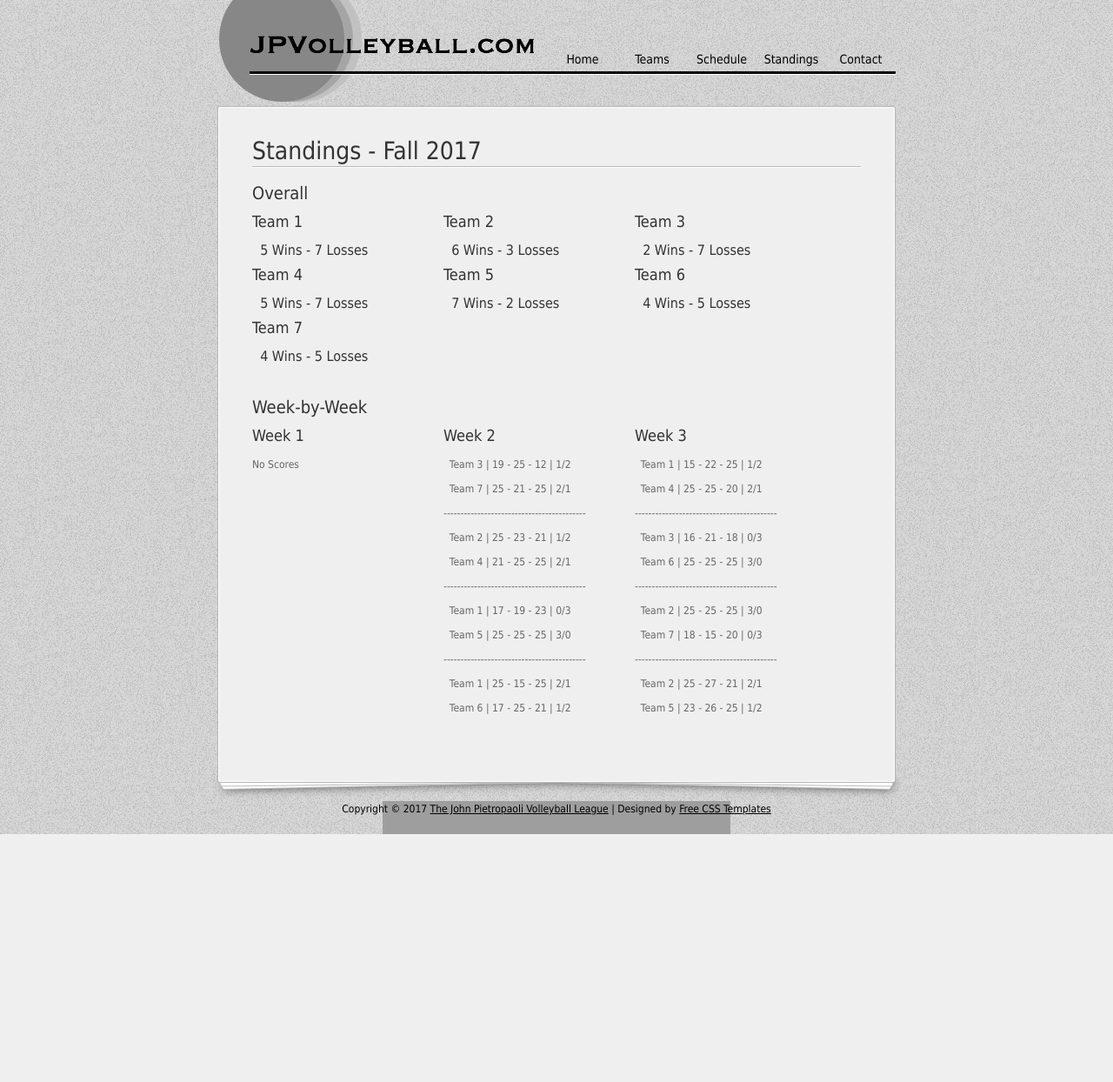
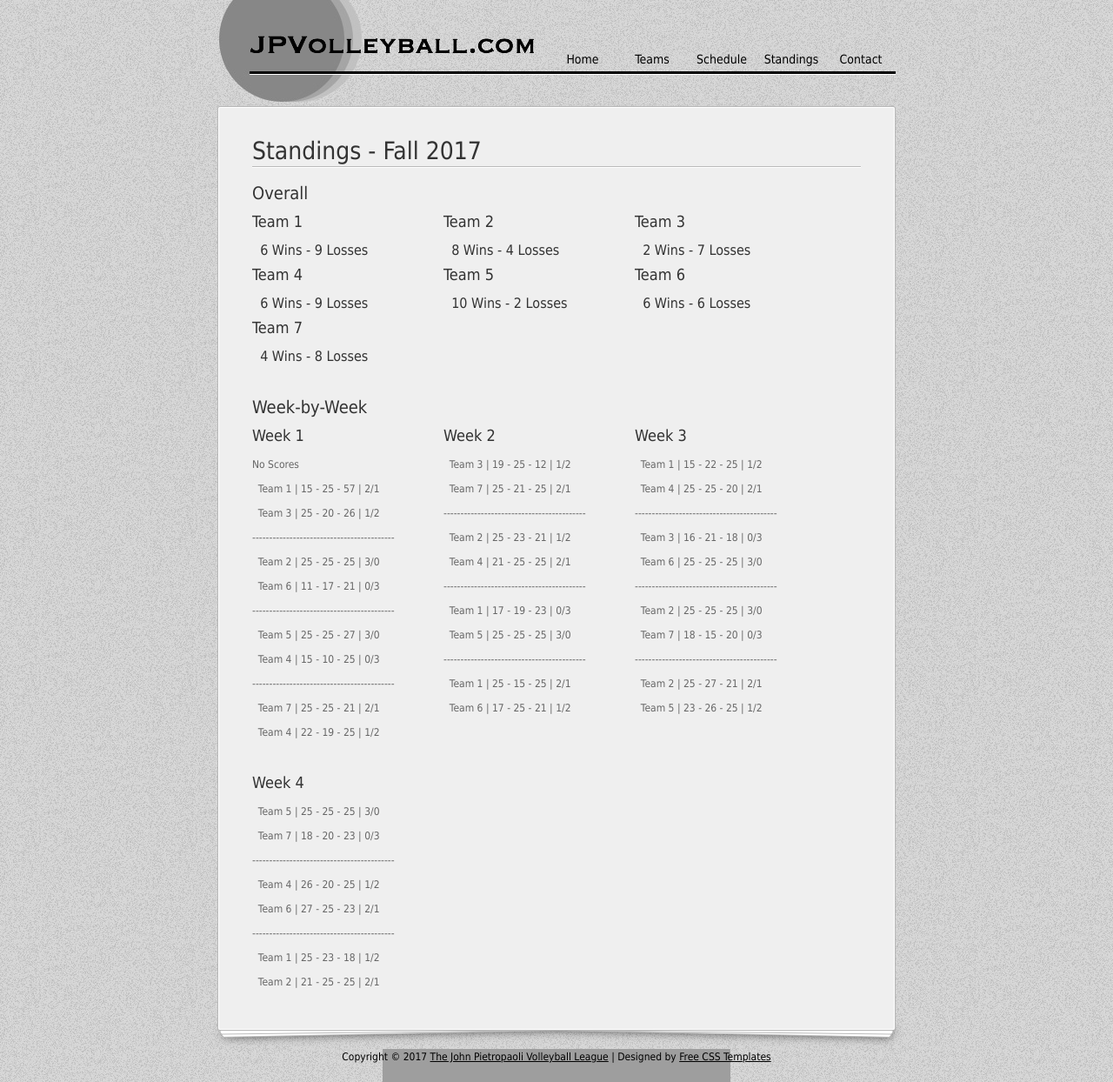
Before and after one commit to PyDrew/jpvolleyball, a Flask app: page /standings in a window 1280 px wide. Shown: the whole page at 87% size. Before the commit the page ends 959 px from the top, so only its background shows below. Run offline with Flask 2, Linux system fonts and the light colour scheme; some libraries are stand-ins or nearby versions; grey boxes are pictures that could not be loaded.

Commit message:
Update standings for week 4

```diff
--- a/templates/standings.html
+++ b/templates/standings.html
@@ -5,11 +5,11 @@
           	<h3>Overall</h3>
             <div class="col_w220 float_l">
               <h4>Team 1</h4>
-              <h5>&nbsp;&nbsp;5 Wins - 7 Losses</h5>
+              <h5>&nbsp;&nbsp;6 Wins - 9 Losses</h5>
             </div>
             <div class="col_w220 float_l">
               <h4>Team 2</h4>
-              <h5>&nbsp;&nbsp;6 Wins - 3 Losses</h5>
+              <h5>&nbsp;&nbsp;8 Wins - 4 Losses</h5>
             </div>
             <div class="col_w220 float_l">
               <h4>Team 3</h4>
@@ -17,35 +17,36 @@
             </div>
             <div class="col_w220 float_l">
               <h4>Team 4</h4>
-              <h5>&nbsp;&nbsp;5 Wins - 7 Losses</h5>
+              <h5>&nbsp;&nbsp;6 Wins - 9 Losses</h5>
             </div>
             <div class="col_w220 float_l">
               <h4>Team 5</h4>
-              <h5>&nbsp;&nbsp;7 Wins - 2 Losses</h5>
+              <h5>&nbsp;&nbsp;10 Wins - 2 Losses</h5>
             </div>
             <div class="col_w220 float_l">
               <h4>Team 6</h4>
-              <h5>&nbsp;&nbsp;4 Wins - 5 Losses</h5>
+              <h5>&nbsp;&nbsp;6 Wins - 6 Losses</h5>
             </div>
             <div class="col_w220 float_l">
                 <h4>Team 7</h4>
-              <h5>&nbsp;&nbsp;4 Wins - 5 Losses</h5>
+              <h5>&nbsp;&nbsp;4 Wins - 8 Losses</h5>
               </div>
             <div class="cleaner h30"></div>
           <h3>Week-by-Week</h3>
             <div class="col_w220 float_l">
             <h4>Week 1</h4>
               <p>No Scores</p>
-              <!--
-              <p>&nbsp;&nbsp;Team 1&nbsp;|&nbsp;27 - 25 - 21&nbsp;|&nbsp;2/1</p>
-              <p>&nbsp;&nbsp;Team 2&nbsp;|&nbsp;25 - 16 - 25&nbsp;|&nbsp;1/2</p>
+              <p>&nbsp;&nbsp;Team 1&nbsp;|&nbsp;15 - 25 - 57&nbsp;|&nbsp;2/1</p>
+              <p>&nbsp;&nbsp;Team 3&nbsp;|&nbsp;25 - 20 - 26&nbsp;|&nbsp;1/2</p>
               <p>------------------------------------------</p>
-              <p>&nbsp;&nbsp;Team 1&nbsp;|&nbsp;20 - 25 - 24&nbsp;|&nbsp;1/2</p>
-              <p>&nbsp;&nbsp;Team 5&nbsp;|&nbsp;25 - 15 - 26&nbsp;|&nbsp;2/1</p>
+              <p>&nbsp;&nbsp;Team 2&nbsp;|&nbsp;25 - 25 - 25&nbsp;|&nbsp;3/0</p>
+              <p>&nbsp;&nbsp;Team 6&nbsp;|&nbsp;11 - 17 - 21&nbsp;|&nbsp;0/3</p>
               <p>------------------------------------------</p>
-              <p>&nbsp;&nbsp;Team 3&nbsp;|&nbsp;25 - 17 - 20&nbsp;|&nbsp;1/2</p>
-              <p>&nbsp;&nbsp;Team 4&nbsp;|&nbsp;20 - 25 - 25&nbsp;|&nbsp;2/1</p>
-              -->
+              <p>&nbsp;&nbsp;Team 5&nbsp;|&nbsp;25 - 25 - 27&nbsp;|&nbsp;3/0</p>
+              <p>&nbsp;&nbsp;Team 4&nbsp;|&nbsp;15 - 10 - 25&nbsp;|&nbsp;0/3</p>
+              <p>------------------------------------------</p>
+              <p>&nbsp;&nbsp;Team 7&nbsp;|&nbsp;25 - 25 - 21&nbsp;|&nbsp;2/1</p>
+              <p>&nbsp;&nbsp;Team 4&nbsp;|&nbsp;22 - 19 - 25&nbsp;|&nbsp;1/2</p>
             </div>
             <div class="col_w220 float_l">
             <h4>Week 2</h4>
@@ -76,18 +77,18 @@
               <p>&nbsp;&nbsp;Team 5&nbsp;|&nbsp;23 - 26 - 25&nbsp;|&nbsp;1/2</p>
           </div>
           <div class="cleaner h30"></div>
-          <!--
           <div class="col_w220 float_l">
               <h4>Week 4</h4>
-              <p>&nbsp;&nbsp;Team 4&nbsp;|&nbsp;27 - 24 - 25&nbsp;|&nbsp;2/1</p>
-              <p>&nbsp;&nbsp;Team 5&nbsp;|&nbsp;26 - 26 - 13&nbsp;|&nbsp;1/2</p>
+              <p>&nbsp;&nbsp;Team 5&nbsp;|&nbsp;25 - 25 - 25&nbsp;|&nbsp;3/0</p>
+              <p>&nbsp;&nbsp;Team 7&nbsp;|&nbsp;18 - 20 - 23&nbsp;|&nbsp;0/3</p>
               <p>------------------------------------------</p>
-              <p>&nbsp;&nbsp;Team 2&nbsp;|&nbsp;19 - 25 - 24&nbsp;|&nbsp;1/2</p>
-              <p>&nbsp;&nbsp;Team 5&nbsp;|&nbsp;25 - 22 - 26&nbsp;|&nbsp;2/1</p>
+              <p>&nbsp;&nbsp;Team 4&nbsp;|&nbsp;26 - 20 - 25&nbsp;|&nbsp;1/2</p>
+              <p>&nbsp;&nbsp;Team 6&nbsp;|&nbsp;27 - 25 - 23&nbsp;|&nbsp;2/1</p>
               <p>------------------------------------------</p>
-              <p>&nbsp;&nbsp;Team 1&nbsp;|&nbsp;25 - 23 - 24&nbsp;|&nbsp;2/1</p>
-              <p>&nbsp;&nbsp;Team 3&nbsp;|&nbsp;22 - 25 - 26&nbsp;|&nbsp;1/2</p>
+              <p>&nbsp;&nbsp;Team 1&nbsp;|&nbsp;25 - 23 - 18&nbsp;|&nbsp;1/2</p>
+              <p>&nbsp;&nbsp;Team 2&nbsp;|&nbsp;21 - 25 - 25&nbsp;|&nbsp;2/1</p>
           </div>
+          <!--
           <div class="col_w220 float_l">
             <h4>Week 5</h4>
               <p>&nbsp;&nbsp;Team 2&nbsp;|&nbsp;27 - 21 - 26&nbsp;|&nbsp;2/1</p>
```
